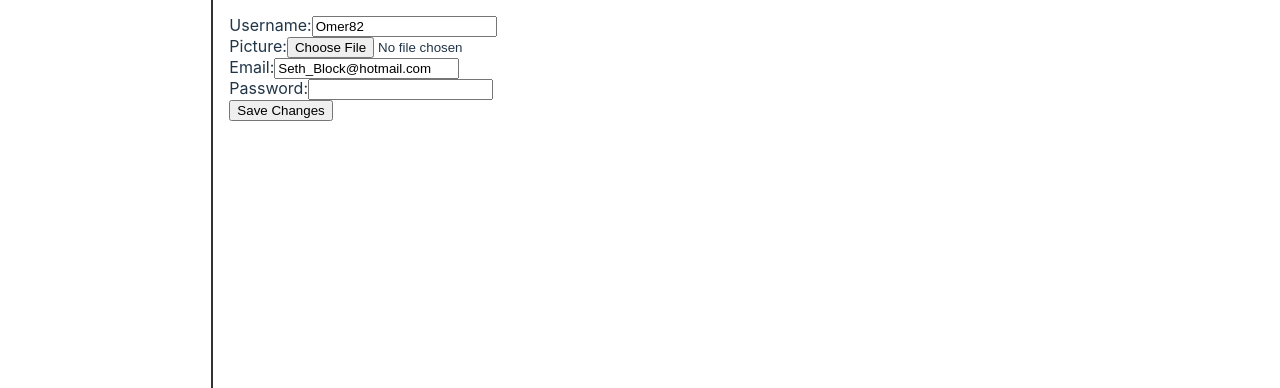
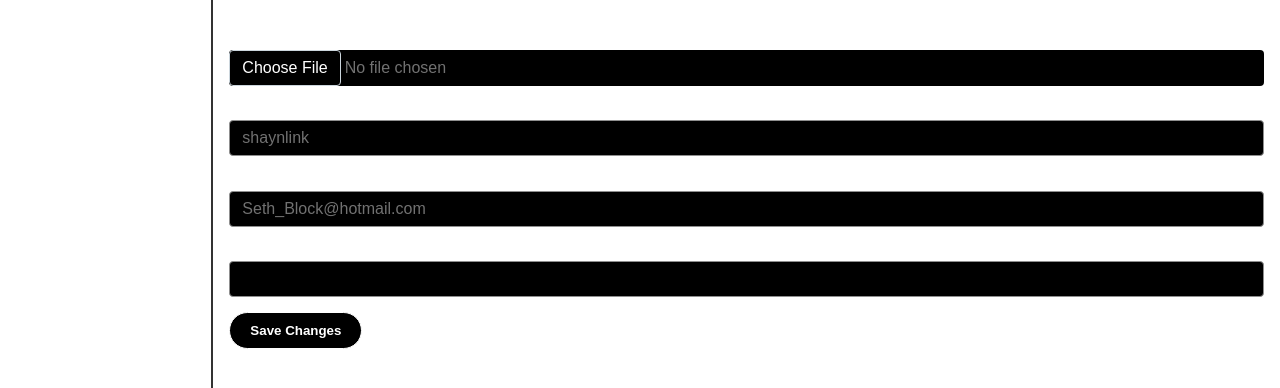
Before and after one commit to shaynlink/y-frontend-website, a React (Vite) app: page /profile/1/Settings in a window 1280 px wide. Shown: the top 388 px of the page. Built offline with nearby package versions, Linux system fonts and the light colour scheme; no server answers; sample sign-in values are in the browser's storage; a web font is replaced by a local one.

Commit message:
setting page style

```diff
--- /dev/null
+++ b/src/pages/Profil/Profil.module.scss
@@ -0,0 +1,49 @@
+.profilecontainer {
+
+
+  .profileavatar {
+    margin-bottom: 20px;
+
+    img {
+      width: 100px;
+      height: 100px;
+      border-radius: 50%;
+      object-fit: cover;
+    }
+  }
+
+  .profileusername {
+    margin-bottom: 10px;
+    font-size: 24px;
+    color: #fff;
+  }
+
+  .profilelinks {
+    margin-bottom: 20px;
+
+    a {
+      margin-right: 15px;
+      color: #657786;
+      text-decoration: none;
+
+      &:hover {
+        text-decoration: underline;
+      }
+    }
+  }
+
+  .profileeditbutton {
+    background-color: #000;
+    color: white;
+    border-color: #fff;
+    border: 1px solid #fff;
+    padding: 10px 20px;
+    border-radius: 20px;
+    cursor: pointer;
+    font-weight: bold;
+
+    &:hover {
+      background-color: #1e1e1e;
+    }
+  }
+}
--- a/src/pages/Profil.tsx
+++ b/src/pages/Profil/Profil.tsx
@@ -1,9 +1,10 @@
 import { useEffect, useState } from 'react';
 import { useParams, Link, useNavigate } from 'react-router-dom';
-import { getMe, getUser } from '../services/AuthService';
+import { getMe, getUser } from '../../services/AuthService';
 import { BaseUser } from 'y-types/users';
+import Style from './Profil.module.scss';
 
-import defaultProfile from '../assets/chad_default.png';
+import defaultProfile from '../../assets/chad_default.png';
 
 /**
  * Profil page react component.
@@ -64,20 +65,24 @@ export default function Profil() {
   }
 
   return (
-    <div>
+    <div className={Style.profilecontainer}>
+      <div className={Style.profileavatar}>
       {
         user.picture ?
           <img src={user.picture} alt={`${user.username}'s avatar`} /> :
           <img src={defaultProfile} alt={`Default avatar`} />
       }
-      <h1>{user.username}</h1>
-      <div>
-        <Link to={`/users/${id}/followers`}>Followers: {user.followers}</Link>
-        <Link to={`/users/${id}/following`}>Following: {user.following}</Link>
+      <button onClick={() => navigate(`/Profile/${id}/Settings`)} className={Style.profileeditbutton}>
+        Edit profile
+      </button>
       </div>
-      <button onClick={() => { navigate(`/Profile/${id}/Settings`) }}>
-        Settings
-      </button>
+      <h1 className={Style.profileusername}>{user.username}</h1>
+      <div className={Style.profilelinks}>
+        <Link to={`/users/${id}/followers`}>{user.followers} Followers </Link>
+        <Link to={`/users/${id}/following`}>{user.following} Following </Link>
+      </div>
+
     </div>
   );
+
 }
--- a/src/pages/Settings.tsx
+++ /dev/null
@@ -1,82 +0,0 @@
-import React, { useState, useEffect } from 'react';
-import { useNavigate, useParams } from 'react-router-dom';
-
-const Settings = () => {
-  const navigate = useNavigate();
-  const { userId } = useParams();
-    const [formData, setFormData] = useState({
-        username: '',
-        picture: null,
-        email: '',
-        password: ''
-    });
-
-    useEffect(() => {
-
-        setFormData({
-            username: 'Omer82',
-            picture: null,
-            email: 'Seth_Block@hotmail.com',
-            password: ''
-        });
-    }, []);
-
-    const handleChange = (event) => {
-        const { name, value, files } = event.target;
-        if (name === 'picture') {
-            setFormData(prev => ({ ...prev, picture: files[0] }));
-        } else {
-            setFormData(prev => ({ ...prev, [name]: value }));
-        }
-    };
-
-    const handleSubmit = (event) => {
-        event.preventDefault();
-        console.log(formData);
-        // TODO envoyer les données modifiées au serveur
-        navigate(`/profile/${userId}`);
-    };
-
-    return (
-        <form onSubmit={handleSubmit}>
-            <div>
-                <label>Username:</label>
-                <input
-                    type="text"
-                    name="username"
-                    value={formData.username}
-                    onChange={handleChange}
-                />
-            </div>
-            <div>
-                <label>Picture:</label>
-                <input
-                    type="file"
-                    name="picture"
-                    onChange={handleChange}
-                />
-            </div>
-            <div>
-                <label>Email:</label>
-                <input
-                    type="email"
-                    name="email"
-                    value={formData.email}
-                    onChange={handleChange}
-                />
-            </div>
-            <div>
-                <label>Password:</label>
-                <input
-                    type="password"
-                    name="password"
-                    value={formData.password}
-                    onChange={handleChange}
-                />
-            </div>
-            <button type="submit">Save Changes</button>
-        </form>
-    );
-};
-
-export default Settings;
--- /dev/null
+++ b/src/pages/Settings/Settings.module.scss
@@ -0,0 +1,70 @@
+.editprofileform {
+
+
+  .formlabel {
+    display: block;
+    font-weight: bold;
+    margin-bottom: 5px;
+    margin-top: 10px;
+    color: #fff;
+  }
+
+  .forminput {
+    width: 100%;
+    padding: 8px 12px;
+    font-size: 16px;
+    border: 1px solid #8f8f8f;
+    border-radius: 4px;
+    box-sizing: border-box;
+    background-color: #000;
+    color: #717171;
+
+    &:focus {
+      border-color: #1da1f2;
+      outline: none;
+      box-shadow: 0 0 0 3px rgba(29,161,242,0.2);
+    }
+  }
+
+  .formpicture{
+    width: 100%;
+    font-size: 16px;
+    border-radius: 4px;
+    box-sizing: border-box;
+    background-color: #000;
+    color: #717171;
+
+    &:focus {
+      border-color: #1da1f2;
+      outline: none;
+      box-shadow: 0 0 0 3px rgba(29,161,242,0.2);
+    }
+    &::-webkit-file-upload-button {
+      font-size: 16px;
+      padding: 8px 12px;
+    border: 1px solid #ccd6dd;
+    border-radius: 4px;
+    box-sizing: border-box;
+    background-color: #000;
+    color: #fff;
+    }
+
+  }
+
+
+  .formbutton {
+    background-color: #000;
+    color: white;
+    border: 1px solid #fff;
+    padding: 10px 20px;
+    border-radius: 20px;
+    cursor: pointer;
+    font-weight: bold;
+    transition: background-color 0.2s;
+    margin-top: 15px;
+
+    &:hover {
+      background-color: #1e1e1e;
+    }
+  }
+}
--- /dev/null
+++ b/src/pages/Settings/Settings.tsx
@@ -0,0 +1,89 @@
+import React, { useState, useEffect } from 'react';
+import { useNavigate, useParams } from 'react-router-dom';
+import Style from './Settings.module.scss';
+
+const Settings = () => {
+  const navigate = useNavigate();
+  const { userId } = useParams();
+    const [formData, setFormData] = useState({
+        username: '',
+        picture: null,
+        email: '',
+        password: ''
+    });
+
+    useEffect(() => {
+
+        setFormData({
+            username: 'shaynlink',
+            picture: null,
+            email: 'Seth_Block@hotmail.com',
+            password: ''
+        });
+    }, []);
+
+    const handleChange = (event) => {
+        const { name, value, files } = event.target;
+        if (name === 'picture') {
+            setFormData(prev => ({ ...prev, picture: files[0] }));
+        } else {
+            setFormData(prev => ({ ...prev, [name]: value }));
+        }
+    };
+
+    const handleSubmit = (event) => {
+        event.preventDefault();
+        console.log(formData);
+        // TODO envoyer les données modifiées au serveur
+        navigate(`/profile/${userId}`);
+    };
+
+    return (
+      <div className={Style.editprofileform}>
+      <form onSubmit={handleSubmit}>
+      <div>
+          <label className={Style.formlabel}>Picture</label>
+          <input
+            type="file"
+            name="picture"
+            className={Style.formpicture}
+            onChange={handleChange}
+          />
+        </div>
+        <div>
+          <label className={Style.formlabel}>Username</label>
+          <input
+            type="text"
+            name="username"
+            className={Style.forminput}
+            value={formData.username}
+            onChange={handleChange}
+          />
+        </div>
+        <div>
+          <label className={Style.formlabel}>Email</label>
+          <input
+            type="email"
+            name="email"
+            className={Style.forminput}
+            value={formData.email}
+            onChange={handleChange}
+          />
+        </div>
+        <div>
+          <label className={Style.formlabel}>Password</label>
+          <input
+            type="password"
+            name="password"
+            className={Style.forminput}
+            value={formData.password}
+            onChange={handleChange}
+          />
+        </div>
+        <button type="submit" className={Style.formbutton}>Save Changes</button>
+      </form>
+    </div>
+  );
+};
+
+export default Settings;
--- a/src/router.tsx
+++ b/src/router.tsx
@@ -3,8 +3,8 @@ import Layout from "./layouts/Layout";
 import { createBrowserRouter } from "react-router-dom";
 import Feed from "./pages/Feed/Feed";
 import PostPage from './pages/PostPage';
-import Profil from "./pages/Profil";
-import Settings from "./pages/Settings";
+import Profil from "./pages/Profil/Profil";
+import Settings from "./pages/Settings/Settings";
 import SignIn from "./pages/Signin/SignIn";
 
 const router = createBrowserRouter([
```
